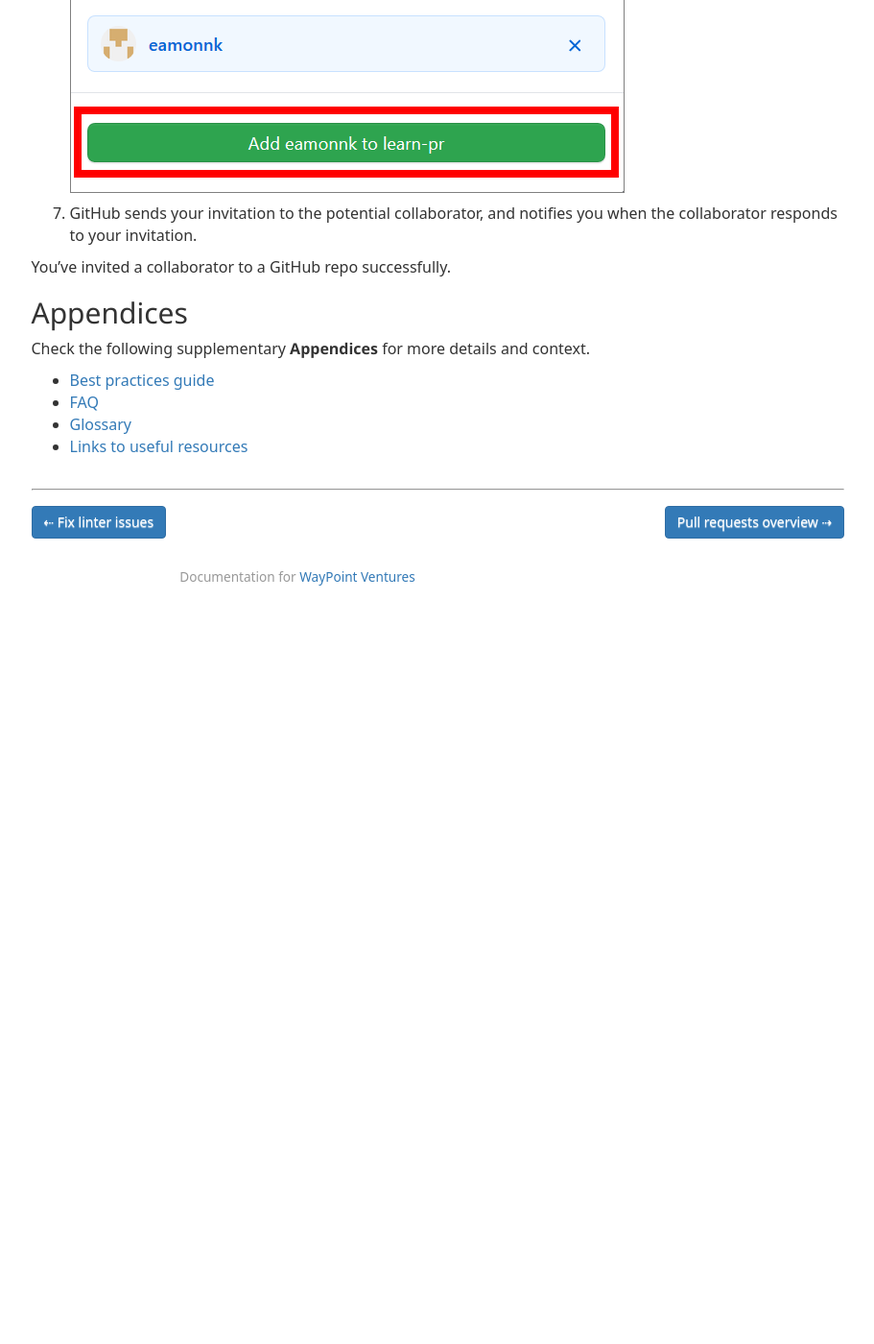
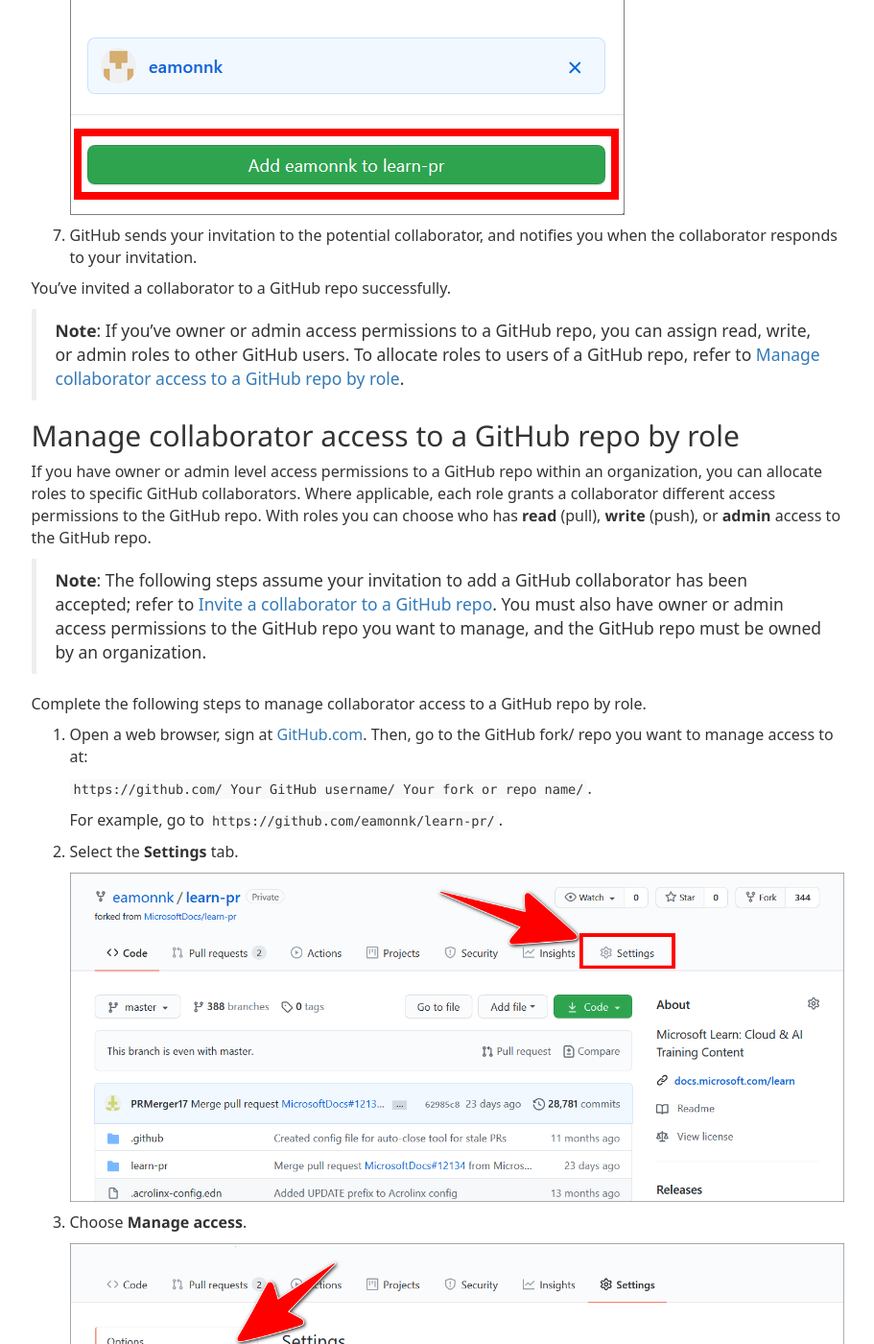
Before and after one commit to mkavana/docs, a Jekyll site: the page built from _posts/11-add-content/2020-06-08-invite.md, in a window 1280 px wide and 1400 px high, scrolled down 2683 px. Shown: the whole window at 96% size, without its empty margins (330-1241 px from the left). Built offline with Jekyll 4.4.1, drawn with Linux system fonts in a browser that asks for light colours; some web fonts are replaced; before the commit the page ends 3313 px from its top, so only the background shows below that; some of the changed text lies outside the part shown.

Commit message:
updates copied from prod repo

```diff
--- a/_config.yml
+++ b/_config.yml
@@ -37,7 +37,7 @@ sections: [['quickstart','Quick start'],['install','Install software'],['workflo
 
 # Keep as an empty string if served up at the root. If served up at a specific
 # path (e.g. on GitHub pages) leave off the trailing slash, e.g. /my-project
-baseurl: '/docs-v2-DEV'
+baseurl: '/docs'
 
 # Dates are not included in permalinks
 permalink: none
--- a/_includes/quickstart-builder-azdevops.html
+++ b/_includes/quickstart-builder-azdevops.html
@@ -38,7 +38,7 @@
         | remove: incl-vid
         | remove: incl-pag
         | remove: incl-apn
-        | replace: site-base, "/docs-v2-DEV"
+        | replace: site-base, "/docs"
         | markdownify
     }}</div>
     {% endfor %}
--- a/_includes/quickstart-builder.html
+++ b/_includes/quickstart-builder.html
@@ -36,7 +36,7 @@
         | remove: incl-vid
         | remove: incl-pag
         | remove: incl-apn
-        | replace: site-base, "/docs-v2-DEV"
+        | replace: site-base, "/docs"
         | markdownify
     }}</div>
     <hr>
--- a/_posts/11-add-content/2020-06-08-invite.md
+++ b/_posts/11-add-content/2020-06-08-invite.md
@@ -26,6 +26,7 @@ If you invite a collaborator to your GitHub repo, the collaborator can modify th
 ## Topics in this guide
 
 - [Invite a collaborator to a GitHub repo](#add-gh-collaborator)
+- [Manage collaborator access to a GitHub repo by role](#manage-gh-collaborator)
 
 {% include video.html %}
 
@@ -59,6 +60,51 @@ If you invite a collaborator to your GitHub repo, the collaborator can modify th
 
 You've invited a collaborator to a GitHub repo successfully.
 
+> **Note**: If you've owner or admin access permissions to a GitHub repo, you can assign read, write, or admin roles to other GitHub users. To allocate roles to users of a GitHub repo, refer to [Manage collaborator access to a GitHub repo by role](#manage-gh-collaborator).
+>
+
+## Manage collaborator access to a GitHub repo by role {#manage-gh-collaborator}
+
+If you have owner or admin level access permissions to a GitHub repo within an organization, you can allocate roles to specific GitHub collaborators. Where applicable, each role grants a collaborator different access permissions to the GitHub repo. With roles you can choose who has **read** (pull), **write** (push), or **admin** access to the GitHub repo.
+
+> **Note**: The following steps assume your invitation to add a GitHub collaborator has been accepted; refer to [Invite a collaborator to a GitHub repo](#add-gh-collaborator). You must also have owner or admin access permissions to the GitHub repo you want to manage, and the GitHub repo must be owned by an organization.
+>
+
+Complete the following steps to manage collaborator access to a GitHub repo by role.
+
+1. Open a web browser, sign at [GitHub.com](https://github.com). Then, go to the GitHub fork/ repo you want to manage access to at:
+
+    `https://github.com/ Your GitHub username/ Your fork or repo name/`.
+
+    For example, go to `https://github.com/eamonnk/learn-pr/`.
+
+2. Select the **Settings** tab.
+
+    ![Setting tab in an example GitHub repo](../assets/images/11-add-content/invite/github/manage-user-002.png)
+
+3. Choose **Manage access**.
+
+    ![Manage access menu in an example GitHub repo](../assets/images/11-add-content/invite/github/manage-user-003.png)
+
+4. Use the dropdown beside a collaborator's GitHub username to set the user's role.
+
+    For example, in the following image, the role **Admin** is set for the username **mkavana**.
+
+    ![Set a role for a collaborator in an example GitHub repo](../assets/images/11-add-content/invite/github/manage-user-004.png)
+
+    The following table describes each role.
+
+    |Role|Description|
+    |----|-----------|
+    |Read|Can read and clone this repository. Can also open and comment on issues and pull requests.|
+    |Write|Can read, clone, and push to this repository. Can also manage issues and pull requests.|
+    |Admin|Can read, clone, and push to this repository. Can also manage issues, pull requests, and repository settings, including adding collaborators.|
+
+You've managed collaborator access to a GitHub repo by role successfully.
+
+> **Note**: For information about managing access by role for a GitHub repo, refer to [Repository permission levels for an organization](https://docs.github.com/free-pro-team@latest/github/setting-up-and-managing-organizations-and-teams/repository-permission-levels-for-an-organization).
+>
+
 {% include appendices.html %}
 
 {% include paginator.html %}
```
Also changed, not shown: assets/images/11-add-content/invite/github/manage-user-002.png (added), assets/images/11-add-content/invite/github/manage-user-003.png (added), assets/images/11-add-content/invite/github/manage-user-004.png (added).
